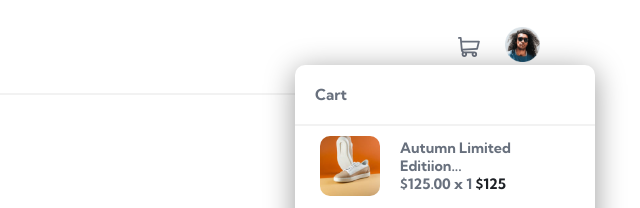
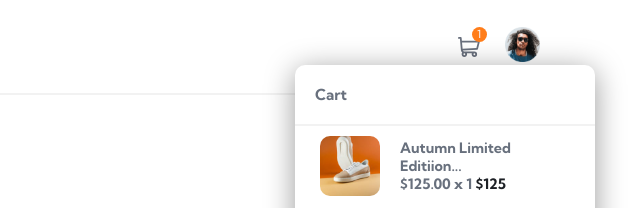
Before and after one commit to Abdulmojeed58/e-commerce-web, a plain HTML site: page index.html in a window 1280 px wide. Both pictures are taken after a click on the button "Add to cart". Shown: the top 208 px of the page, 640-1280 px from the left. Drawn offline with Linux system fonts and the light colour scheme.

Commit message:
Add files via upload

```diff
--- a/index.html
+++ b/index.html
@@ -37,12 +37,6 @@
           </ul>
         </nav>
       </div>
-
-      <!-- cart logo and image-------- -->
-      <div class="cart-img flex">
-        <img src="images/icon-cart.svg" alt="" class="cartt">
-
-        <!-- cart items ------- -->
       <div class="cont">
 
         <div class="cart-purchase active">
@@ -65,6 +59,13 @@
 
 
       </div>
+
+      <!-- cart logo and image-------- -->
+      <div class="cart-img flex">
+        <img src="images/icon-cart.svg" alt="" class="cartt">
+        <div class="notification active">1</div>
+
+        <!-- cart items ------- -->
         <div class="image">
           <img src="images/image-avatar.png" alt="">
         </div>
--- a/media.css
+++ b/media.css
@@ -145,4 +145,5 @@
     .cart-checkout {
         margin-top: -10px;
     }
+
 }
--- a/script.js
+++ b/script.js
@@ -47,6 +47,7 @@ negative.addEventListener("click", (e) => {
 const addToCart = document.querySelector("#add-to-cart");
 const empty = document.querySelector(".empty");
 const cartCheckout = document.querySelector(".cart-checkout");
+const notification = document.querySelector(".notification");
 
 addToCart.addEventListener("click", (e) => {
     if(number.value > 0) {
@@ -55,6 +56,7 @@ addToCart.addEventListener("click", (e) => {
         empty.classList.add("active");
         cartCheckout.classList.remove("active");
         cartPurchase.classList.remove("active");
+        notification.classList.remove("active");
         setTimeout(() => {
             cartPurchase.classList.add("active");
             cartPurchase.style.position = sticky;
@@ -78,6 +80,7 @@ checkOut.addEventListener("click", (e) => {
     e.preventDefault;
     empty.classList.remove("active");
     cartCheckout.classList.add("active");
+    notification.classList.add("active");
 })
 
 const sales = document.querySelectorAll(".sales");
--- a/style.css
+++ b/style.css
@@ -59,7 +59,23 @@ li > a {
 .image {
     margin-left: 25px;
 }
+.cart-img {
+    position: relative;
+}
 
+.notification {
+    position: absolute;
+    z-index: 1000;
+    background-color: var(--Orange);
+    width: 15px;
+    height: 15px;
+    border-radius: 50%;
+    text-align: center;
+    color: var(--Light-grayish-blue);
+    font-size: .7rem;
+    top: 0;
+    right: 65%;
+}
 
 
 .img1, .img2, .img3, .img4 {
```
Lines whose indentation alone changed are shown as unchanged.
